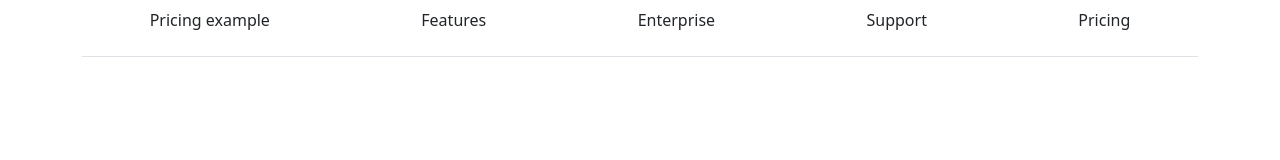
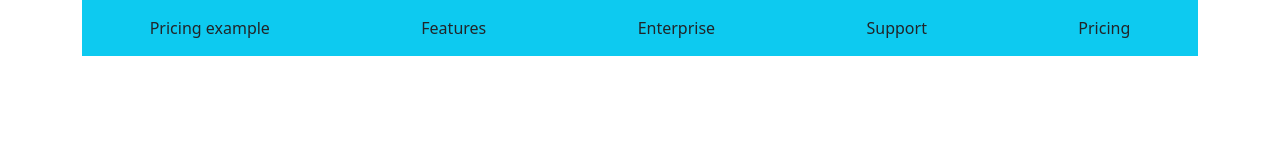
Before and after one commit to AbdumurodovaZulfizar/Dynamic-UII-Exercise, a plain HTML site: page index.html in a window 1280 px wide. Drawn offline with nearby package versions, Linux system fonts and the light colour scheme.

```diff
--- a/index.html
+++ b/index.html
@@ -1,34 +1,53 @@
 <!doctype html>
 <html lang="en">
+
 <head>
   <!-- Required meta tags -->
   <meta charset="utf-8">
   <meta name="viewport" content="width=device-width, initial-scale=1">
   <link rel="stylesheet" href="./style.css">
   <!-- Bootstrap CSS -->
-    <link href="https://cdn.jsdelivr.net/npm/bootstrap@5.1.0/dist/css/bootstrap.min.css" rel="stylesheet" integrity="sha384-KyZXEAg3QhqLMpG8r+8fhAXLRk2vvoC2f3B09zVXn8CA5QIVfZOJ3BCsw2P0p/We" crossorigin="anonymous">
+  <link href="https://cdn.jsdelivr.net/npm/bootstrap@5.1.0/dist/css/bootstrap.min.css" rel="stylesheet"
+    integrity="sha384-KyZXEAg3QhqLMpG8r+8fhAXLRk2vvoC2f3B09zVXn8CA5QIVfZOJ3BCsw2P0p/We" crossorigin="anonymous">
 
   <title>DYNAMIC USER INTERFACE ITERACTIONS</title>
 </head>
+
 <body>
   <header class="container">
-      <div class="pb-3 mb-4 border-bottom">
+    <div class="py-3 mb-4 bg-info">
       <nav class="d-flex justify-content-around">
-        <a href="#" class="me-3 py-2 text-dark text-decoration-none">
+        <div class="menu">
+          <div class="head-menu"> <a href="#" class="me-3 py-2 text-dark text-decoration-none">
               Pricing example
-        </a>
-
-
-          <a class="me-3 py-2 text-dark text-decoration-none feature" href="#" id="features">Features</a>
-          <a class="me-3 py-2 text-dark text-decoration-none enterprice" href="#" id="enterprise">Enterprise</a>
-          <a class="me-3 py-2 text-dark text-decoration-none support" href="#" id="support">Support</a>
-          <a class="py-2 text-dark text-decoration-none" href="#" id="pricing">Pricing</a>
+            </a></div>
+            <div>
+            </div>
+        </div>
+        <div class="menu">
+          <div class="head-menu"> <a class="me-3 py-2 text-dark text-decoration-none feature" href="#"
+              id="features">Features</a></div>
+        </div>
+        <div class="menu">
+          <div class="head-menu"> <a class="me-3 py-2 text-dark text-decoration-none enterprice" href="#"
+              id="enterprise">Enterprise</a></div>
+        </div>
+        <div class="menu">
+          <div class="head-menu"> <a class="me-3 py-2 text-dark text-decoration-none support" href="#"
+              id="support">Support</a></div>
+        </div>
+        <div class="menu">
+          <div class="head-menu"> <a class="py-2 text-dark text-decoration-none" href="#" id="pricing">Pricing</a></div>
+        </div>
       </nav>
     </div>
   </header>
 
 
   <script src="./script.js"></script>
-    <script src="https://cdn.jsdelivr.net/npm/bootstrap@5.1.0/dist/js/bootstrap.bundle.min.js" integrity="sha384-U1DAWAznBHeqEIlVSCgzq+c9gqGAJn5c/t99JyeKa9xxaYpSvHU5awsuZVVFIhvj" crossorigin="anonymous"></script>
+  <script src="https://cdn.jsdelivr.net/npm/bootstrap@5.1.0/dist/js/bootstrap.bundle.min.js"
+    integrity="sha384-U1DAWAznBHeqEIlVSCgzq+c9gqGAJn5c/t99JyeKa9xxaYpSvHU5awsuZVVFIhvj" crossorigin="anonymous">
+  </script>
 </body>
+
 </html>
--- a/style.css
+++ b/style.css
@@ -0,0 +1,4 @@
+.drop-menu-item {
+  list-style: none;
+  display: inline-block;
+}
```
Lines whose indentation alone changed are shown as unchanged.
